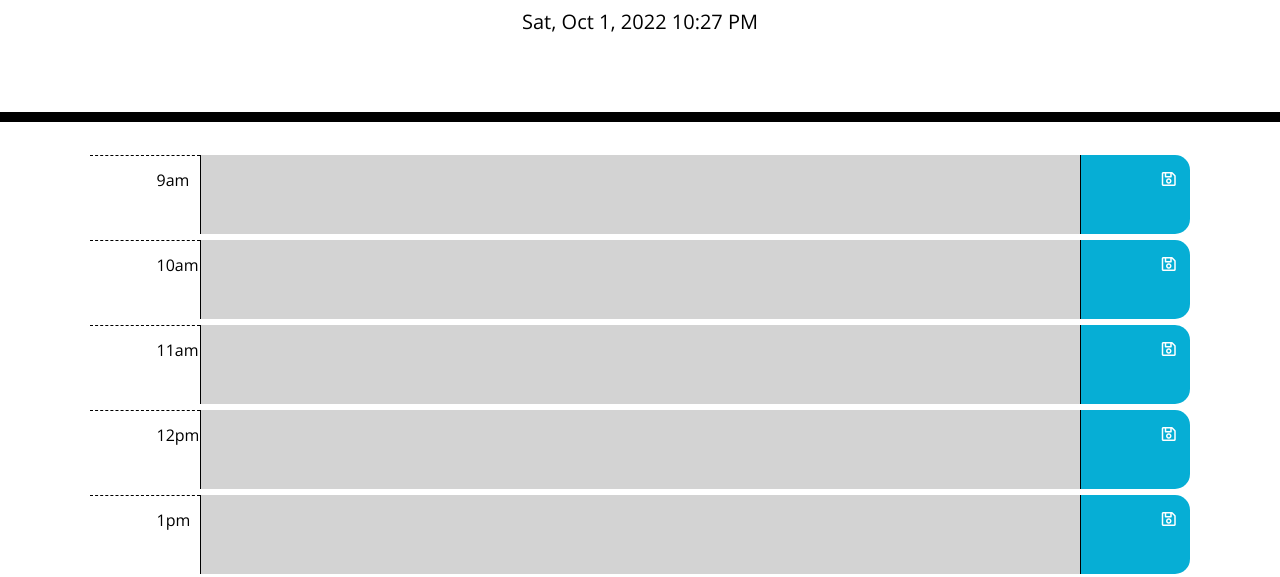
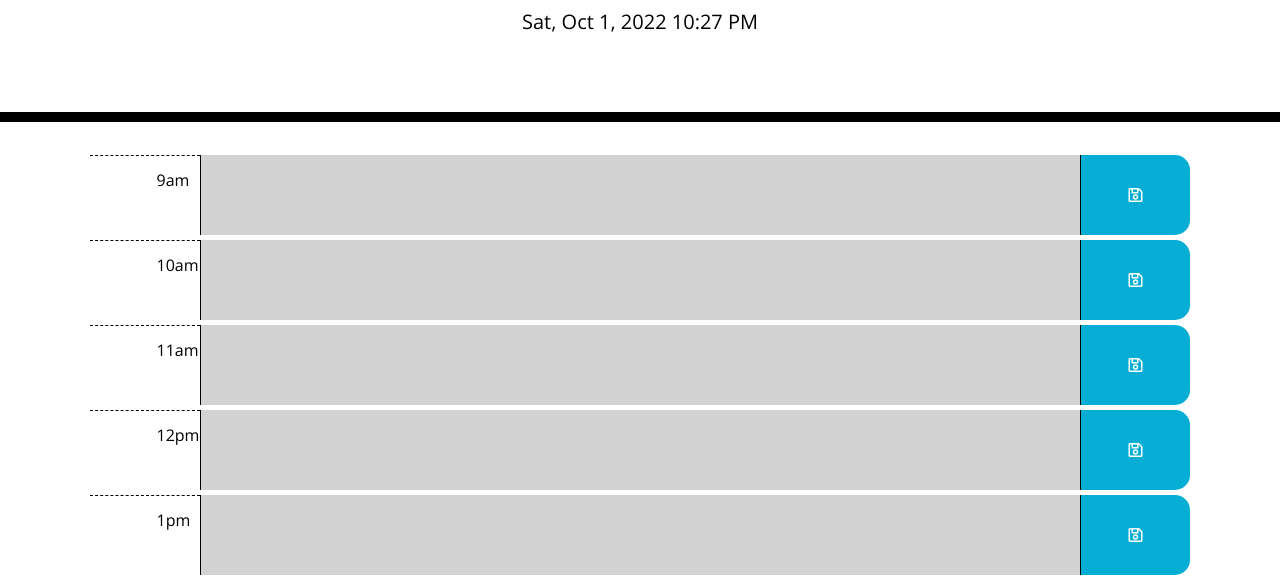
Before and after one commit to mattmald/Work-Day-Scheduler, a plain HTML site: page index.html in a window 1280 px wide. Shown: the part 182-759 px from the top of the page. Drawn offline with nearby package versions, Linux system fonts and the light colour scheme.

Commit message:
Need to add clickevent and local sotrage

```diff
--- a/assets/scrpit.js
+++ b/assets/scrpit.js
@@ -13,8 +13,19 @@ hours.forEach((hour,i) => {
             </div>
             <textarea class = "${rowHour<currentHour ? 'past' : rowHour > currentHour ? 'future' : 'present'}"></textarea>
             <div class="saveBtn">
-                <i class="far fa-save"></i></i>
+                <i class="far fa-save"></i>
             </div>
         </div>
     `;
-});cd
+
+});
+
+ var button = document.querySelector(".saveBtn")
+
+ function saveText(event) {
+    event.currentTarget.setAttribute(
+        console.log("hello")
+    );
+ }
+
+ button.addEventListener('click', saveText);
--- a/assets/style.css
+++ b/assets/style.css
@@ -72,6 +72,8 @@ body {
 
   .saveBtn i {
     margin: auto;
+   display: flex;
+   justify-content: center;
   }
 
   .saveBtn i:hover {
```
